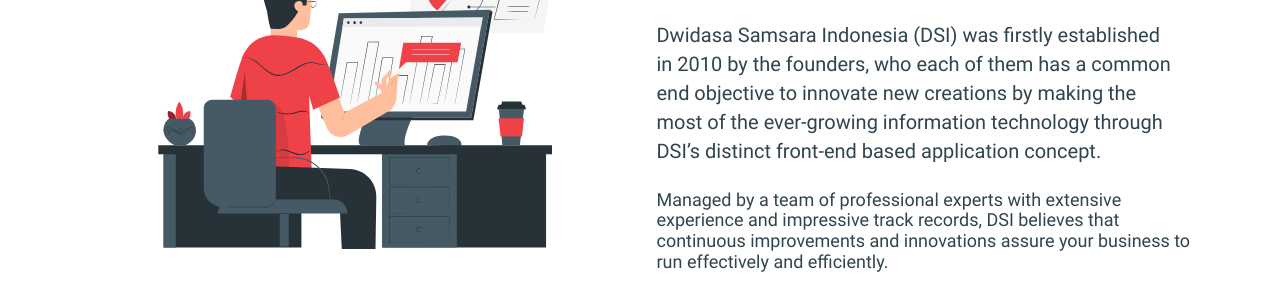
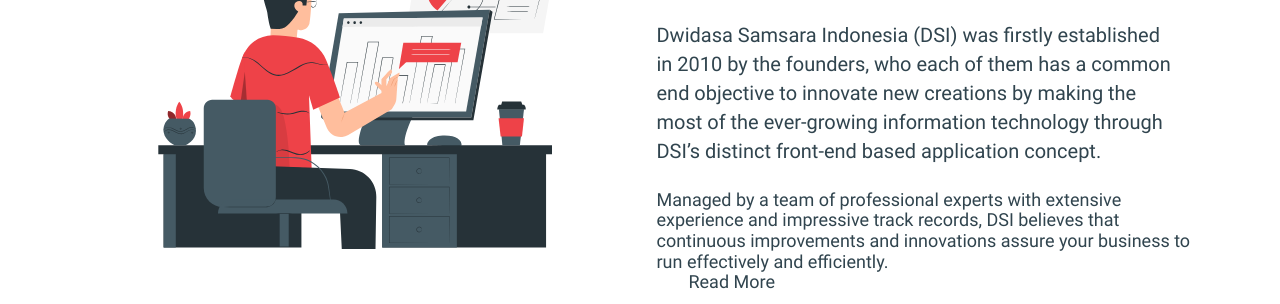
Before and after one commit to muslimaboonu/dsi, a plain HTML site: page index.html in a window 1280 px wide. Shown: the part 729-1033 px from the top of the page. Before the commit the page ends 1001 px from the top, so only its background shows below. Drawn offline with Linux system fonts and the light colour scheme.

Commit message:
ADDED HTML

```diff
--- a/index.html
+++ b/index.html
@@ -104,6 +104,7 @@
             improvements and innovations assure your business to run effectively
             and efficiently.
           </p>
+          <a class="btn" href="#">Read More</a>
         </div>
       </section>
     </main>
```
